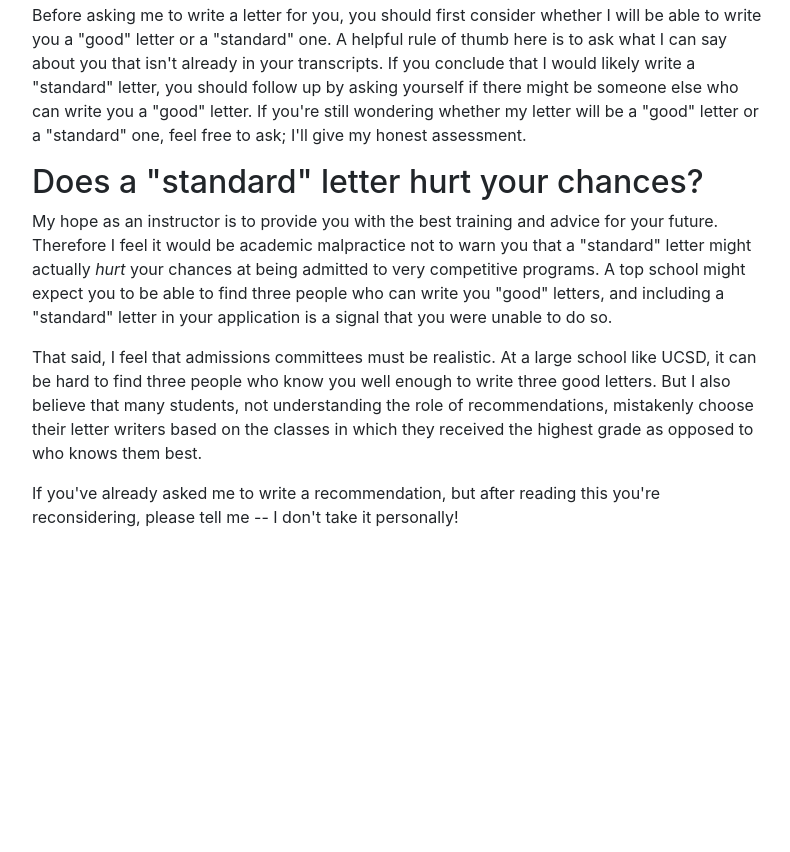
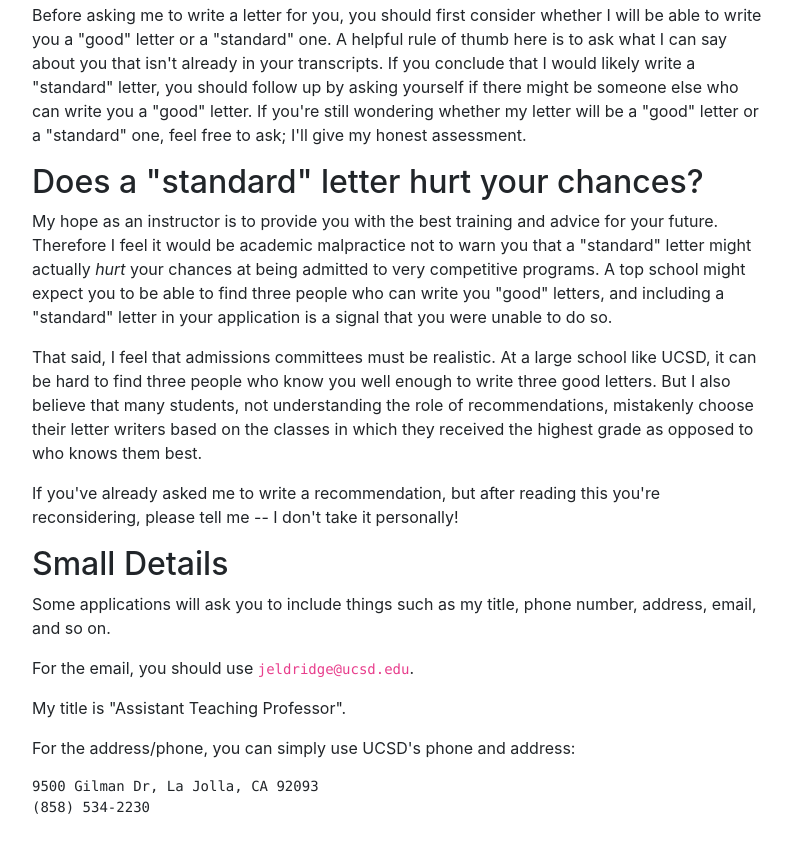
Before and after one commit to eldridgejm/eldridgejm.github.io, a plain HTML site: page faq/recrequest.html in a window 1280 px wide. Shown: the part 1354-2206 px from the top of the page, without its empty margins (243-1033 px from the left). Before the commit the page ends 1923 px from the top, so only its background shows below. Drawn offline with nearby package versions, Linux system fonts and the light colour scheme.

Commit message:
deploy: dc76bd8751aa5c9d0ecb49a7ee6ae4ebdff88ee1

```diff
--- a/faq/recrequest.html
+++ b/faq/recrequest.html
@@ -100,6 +100,16 @@ writers based on the classes in which they received the highest grade as opposed
 to who knows them best.</p>
 <p>If you've already asked me to write a recommendation, but after reading this
 you're reconsidering, please tell me -- I don't take it personally!</p>
+<h2>Small Details</h2>
+<p>Some applications will ask you to include things such as my title, phone number,
+address, email, and so on.</p>
+<p>For the email, you should use <code>jeldridge@ucsd.edu</code>.</p>
+<p>My title is "Assistant Teaching Professor".</p>
+<p>For the address/phone, you can simply use UCSD's phone and address:</p>
+<pre>
+9500 Gilman Dr, La Jolla, CA 92093
+(858) 534-2230
+</pre>
             </dd>
             <div class="col-md-2"></div>
         </dl>
```
